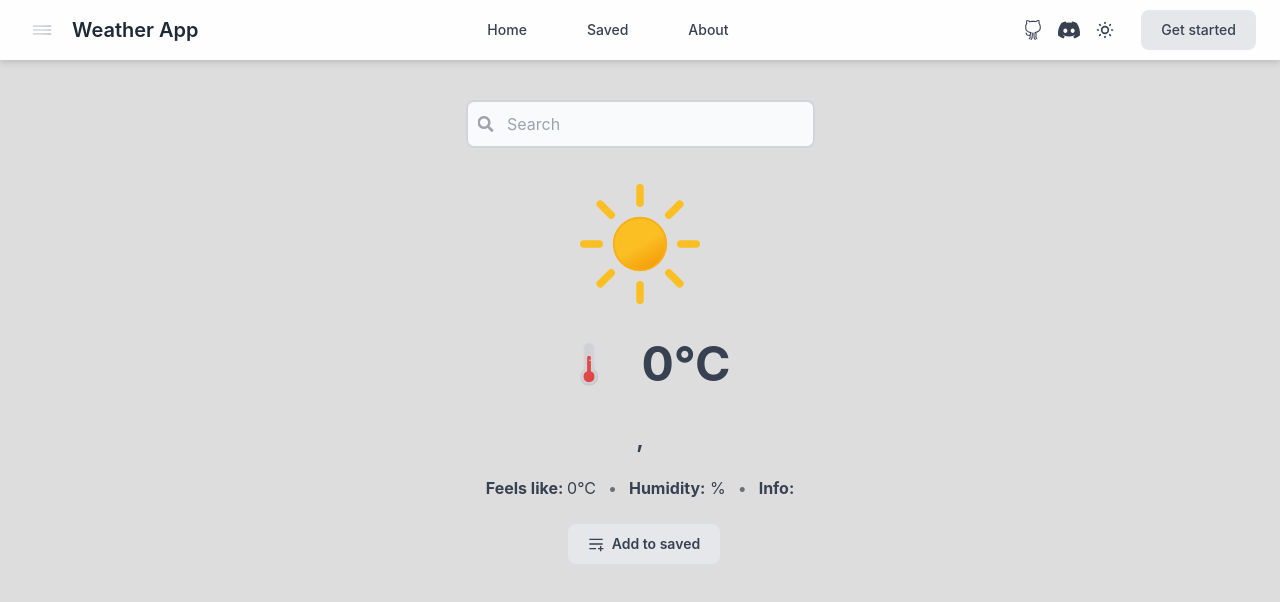
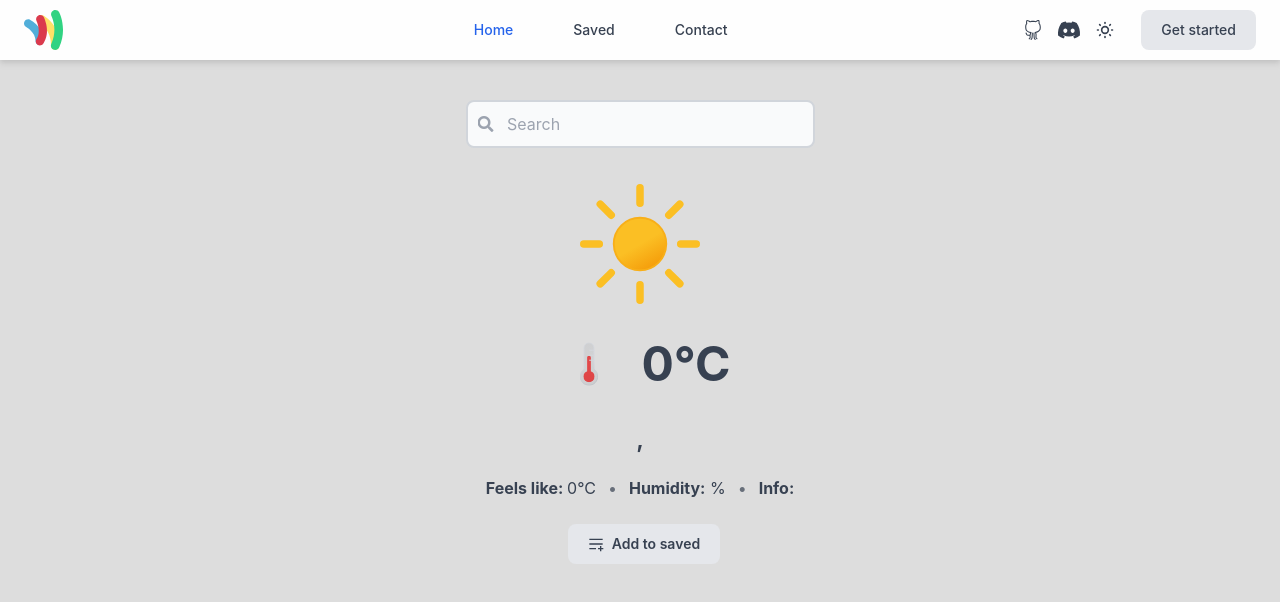
Before and after one commit to chernyshevartemiy/weather-app, a React (Create React App) app: page / in a window 1280 px wide. Shown: the top 602 px of the page. Built offline with nearby package versions, Linux system fonts and the light colour scheme; no server answers.

Commit message:
header styles

```diff
--- a/src/App.tsx
+++ b/src/App.tsx
@@ -6,7 +6,7 @@ import { Home } from './pages/Home';
 import { Layout } from './components/Layout';
 import { Route, Routes } from 'react-router-dom';
 import { Saved } from './components/Saved';
-import { About } from './pages/About';
+import { Contact } from './pages/Contact';
 
 export type Coords = {
   latitude: number;
@@ -43,7 +43,7 @@ const App: React.FC = () => {
       <Route path='/' element={<Layout theme={theme} setTheme={setTheme} />}>
         <Route index element={<Home theme={theme} />} />
         <Route path='saved' element={<Saved theme={theme}/>} />
-        <Route path='about' element={<About />} />
+        <Route path='contact' element={<Contact />} />
       </Route>
     </Routes>
   );
--- /dev/null
+++ b/src/components/CustomLink.tsx
@@ -0,0 +1,20 @@
+import React from 'react';
+import { Link } from 'react-router-dom';
+import { useMatch } from 'react-router-dom';
+
+type ICustomLink = {
+  to: string;
+  children: string;
+};
+
+export const CustomLink: React.FC<ICustomLink> = ({ to, children }) => {
+  const match = useMatch(to);
+  const styles = match
+    ? 'hover:text-blue-600 transition-all text-sm block pr-4 pl-3 text-blue-600'
+    : 'hover:text-blue-600 transition-all text-sm block pr-4 pl-3';
+  return (
+    <Link to={to} className={styles}>
+      {children}
+    </Link>
+  );
+};
--- a/src/components/Header.tsx
+++ b/src/components/Header.tsx
@@ -4,9 +4,10 @@ import { SlSocialGithub } from 'react-icons/sl';
 import { TbSun, TbSunOff } from 'react-icons/tb';
 import { FaDiscord, FaHome } from 'react-icons/fa';
 import { VscLibrary } from 'react-icons/vsc';
-import { AiOutlineInfoCircle } from 'react-icons/ai';
 import Modal from './Modal';
-import { NavLink } from 'react-router-dom';
+import { NavLink, useLocation } from 'react-router-dom';
+import { RiContactsFill } from 'react-icons/ri';
+import { CustomLink } from './CustomLink';
 
 type IHeader = {
   theme: boolean;
@@ -16,43 +17,37 @@ type IHeader = {
 export const Header: React.FC<IHeader> = ({ theme, setTheme }) => {
   const [burger, setBurger] = React.useState<boolean>(false);
   const [isVisible, setVisible] = React.useState<boolean>(false);
+  const location = useLocation();
+  const getPath = () => {
+    if (location.pathname === '/') {
+      return 'Home';
+    } else {
+      const firstLetter = location.pathname.charAt(1).toUpperCase();
+      return firstLetter + location.pathname.substring(2);
+    }
+  };
   return (
     <header className={theme ? 'dark sticky top-0' : 'sticky top-0'}>
       <div className='dark:bg-[#1F2937] bg-[#fefefe] drop-shadow-md'>
         <nav className=' flex items-center justify-between mx-auto max-w-screen-xl px-4 lg:px-6 py-2.5'>
-          <NavLink className='flex items-center' to='/'>
-            <img className='mr-3 h-9' src={icon} alt='' />
-            <span className='text-xl text-gray-800 font-semibold dark:text-gray-100 transition-all hover:text-black dark:hover:text-white'>
-              Weather App
+          <div className='flex items-center min-w-[160px]'>
+            <NavLink to='/'>
+              <img className='mr-6 h-10' src={icon} alt='' />
+            </NavLink>
+            <span className='font-bold text-xl dark:text-white text-gray-800 border-b-2 border-gray-700 dark:border-gray-200 block lg:hidden'>
+              {getPath()}
             </span>
-          </NavLink>
+          </div>
           <div className='hidden lg:flex'>
             <ul className='flex font-medium space-x-8 dark:text-gray-200 text-gray-700'>
               <li className='block'>
-                <NavLink
-                  className='hover:text-gray-900 transition-all dark:hover:text-white text-sm block pr-4 pl-3'
-                  to='/'
-                >
-                  Home
-                </NavLink>
+                <CustomLink to='/' children='Home' />
               </li>
               <li className='block'>
-                <NavLink
-                  className='hover:text-gray-900
-            dark:hover:text-white  transition-all text-sm block pr-4 pl-3'
-                  to='saved'
-                >
-                  Saved
-                </NavLink>
+                <CustomLink to='saved' children='Saved' />
               </li>
               <li className='block'>
-                <NavLink
-                  className='hover:text-gray-900
-            dark:hover:text-white transition-all text-sm block pr-4 pl-3'
-                  to='about'
-                >
-                  About
-                </NavLink>
+                <CustomLink to='contact' children='Contact' />
               </li>
             </ul>
           </div>
@@ -103,7 +98,6 @@ export const Header: React.FC<IHeader> = ({ theme, setTheme }) => {
             text-gray-700
           dark:hover:bg-[#0e48c5]
             dark:bg-[#1956db]
-
             transition-all focus:ring-2 focus:ring-gray-400 font-medium rounded-lg text-sm px-4 lg:px-5 py-2 lg:py-2.5  focus:outline-none ml-2
             '
               onClick={() => setVisible((prev) => !prev)}
@@ -158,11 +152,11 @@ export const Header: React.FC<IHeader> = ({ theme, setTheme }) => {
                 <NavLink
                   className='flex items-center space-x-2'
                   onClick={() => setBurger((prev) => !prev)}
-                  to='about'
+                  to='contact'
                 >
                   <button className='flex items-center space-x-2'>
-                    <AiOutlineInfoCircle />
-                    <span>About</span>
+                    <RiContactsFill />
+                    <span>Contact</span>
                   </button>
                 </NavLink>
               </li>
--- a/src/components/Saved.tsx
+++ b/src/components/Saved.tsx
@@ -11,10 +11,10 @@ const Saved: React.FC<ISaved> = ({ theme }) => {
   return (
     <main className={theme ? 'dark' : ''}>
       <div className='text-gray-700 dark:text-gray-100  max-w-screen-xl mx-auto px-4 lg:px-6 flex flex-col items-center py-10 space-y-4'>
-        <h1 className='font-semibold mb-3 text-xl'>
+        <h1 className='font-semibold text-lg'>
           {savedWeather.length === 0
             ? "You don't have saved weather"
-            : 'Your saved weather:'}
+            : ''}
         </h1>
         {savedWeather.map((weather, i) => {
           return <Cart index={i} key={weather.name} name={weather.name} />;
--- a/src/pages/About.tsx
+++ /dev/null
@@ -1,11 +0,0 @@
-import React from 'react';
-
-const About = () => {
-  return (
-    <div className='text-gray-700 dark:text-gray-100  max-w-screen-xl mx-auto px-4 lg:px-6 flex flex-col items-center py-10'>
-      About
-    </div>
-  );
-};
-
-export { About };
--- /dev/null
+++ b/src/pages/Contact.tsx
@@ -0,0 +1,35 @@
+import React from 'react';
+
+const Contact = () => {
+  return (
+    <div className='text-gray-700 dark:text-gray-100  max-w-screen-xl mx-auto px-4 lg:px-6 flex flex-col items-center py-10'>
+      <div className='flex flex-col'>
+        <div className='flex space-x-10'>
+          <div className='flex flex-col'>
+            <span className='font-bold text-md mb-1'>
+              Send a message<span className='text-sky-900'>.</span>
+            </span>
+            <span className='text-sm text-gray-500'>
+              For questions and new projects.
+            </span>
+          </div>
+          <div className='flex flex-col'>
+            <span className='max-w-[500px] mb-2 font-semibold text-sm'>
+              Good to see you are interested in me or one of my projects! If you
+              are looking for a website or app, please email me or say hi at one
+              of the social networks listed at the bottom. I'm always good to
+              see new collaborations.
+            </span>
+            <span className='max-w-[500px] text-gray-500 text-sm'>
+              All my open source projects have their own GitHub Repository where
+              you can create issues if you find a bug. Explain what happened
+              when the bug occurred and I’ll see what I can do. You can also suggest your own ideas to this project to make it better.
+            </span>
+          </div>
+        </div>
+      </div>
+    </div>
+  );
+};
+
+export { Contact };
```
Also changed, not shown: src/assets/images/icon.svg.
